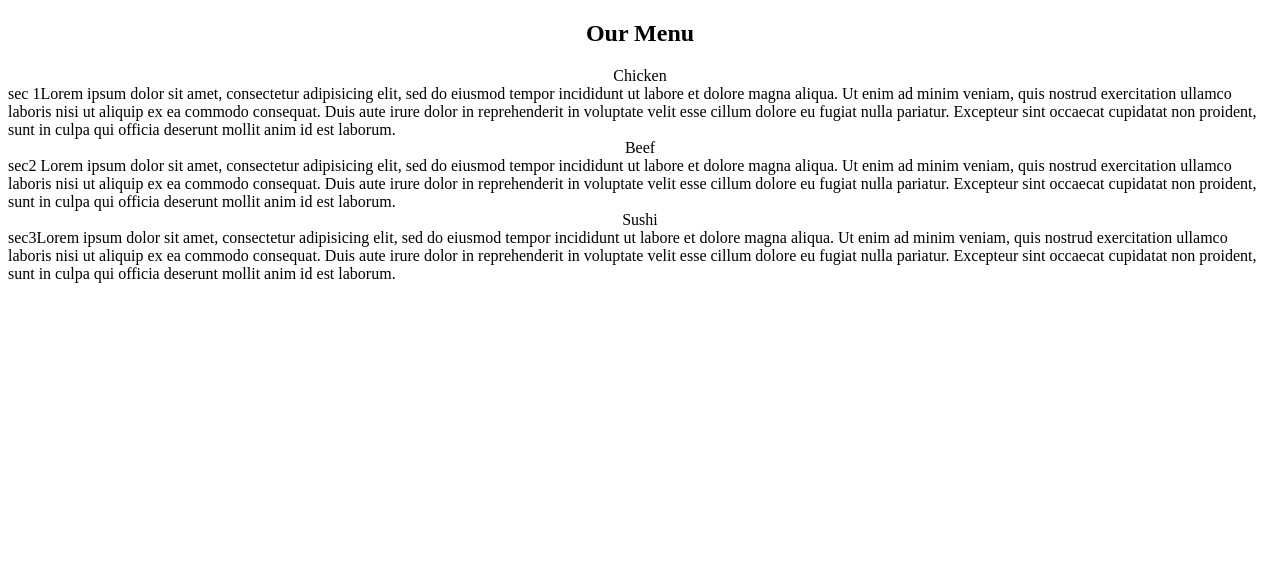
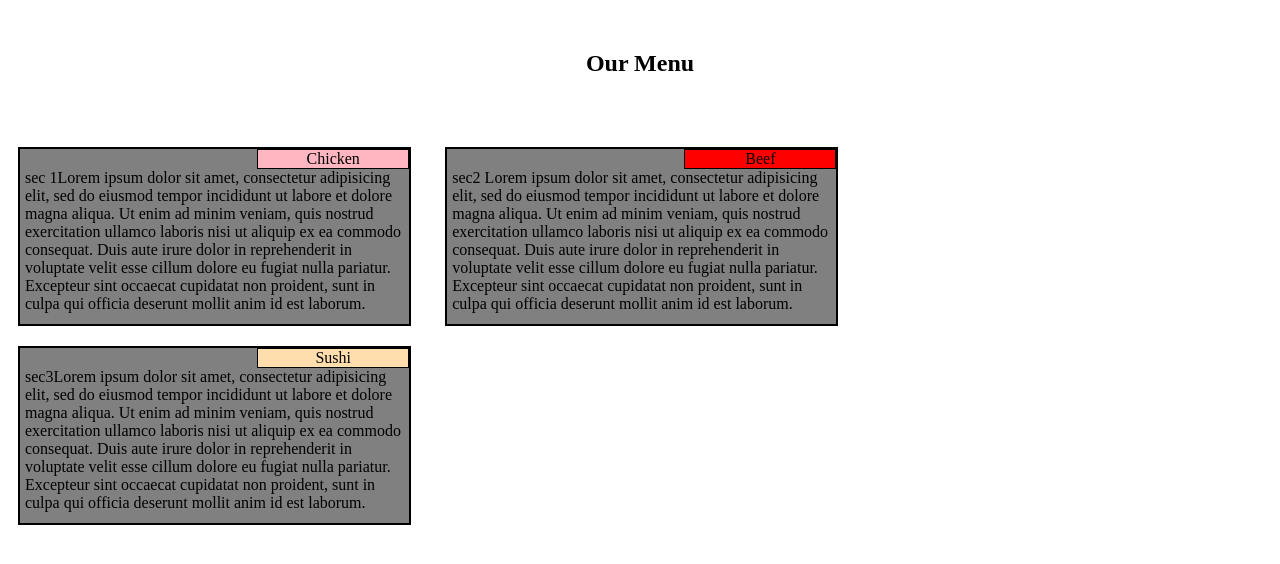
Before and after one commit to Sheetaltagde07/coursera-assignment, a plain HTML site: page index.html in a window 1280 px wide. Drawn offline with Linux system fonts and the light colour scheme.

Commit message:
Correcting file name

```diff
--- a/index.html
+++ b/index.html
@@ -3,7 +3,7 @@
 <head>
     <meta charset="UTF-8">
     <title>Title</title>
-    <link rel="stylesheet" href="styles.css">
+    <link rel="stylesheet" href="styleSheet.css">
 </head>
 
 <body>
```
